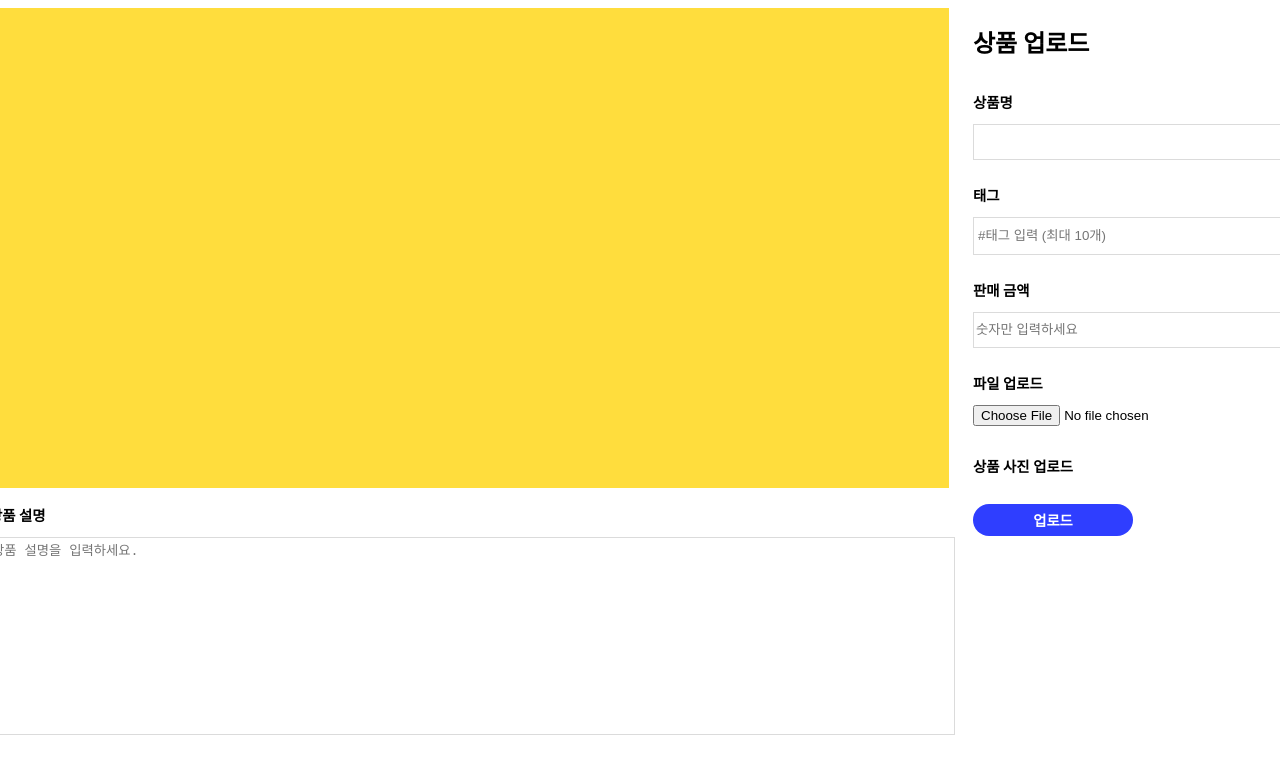
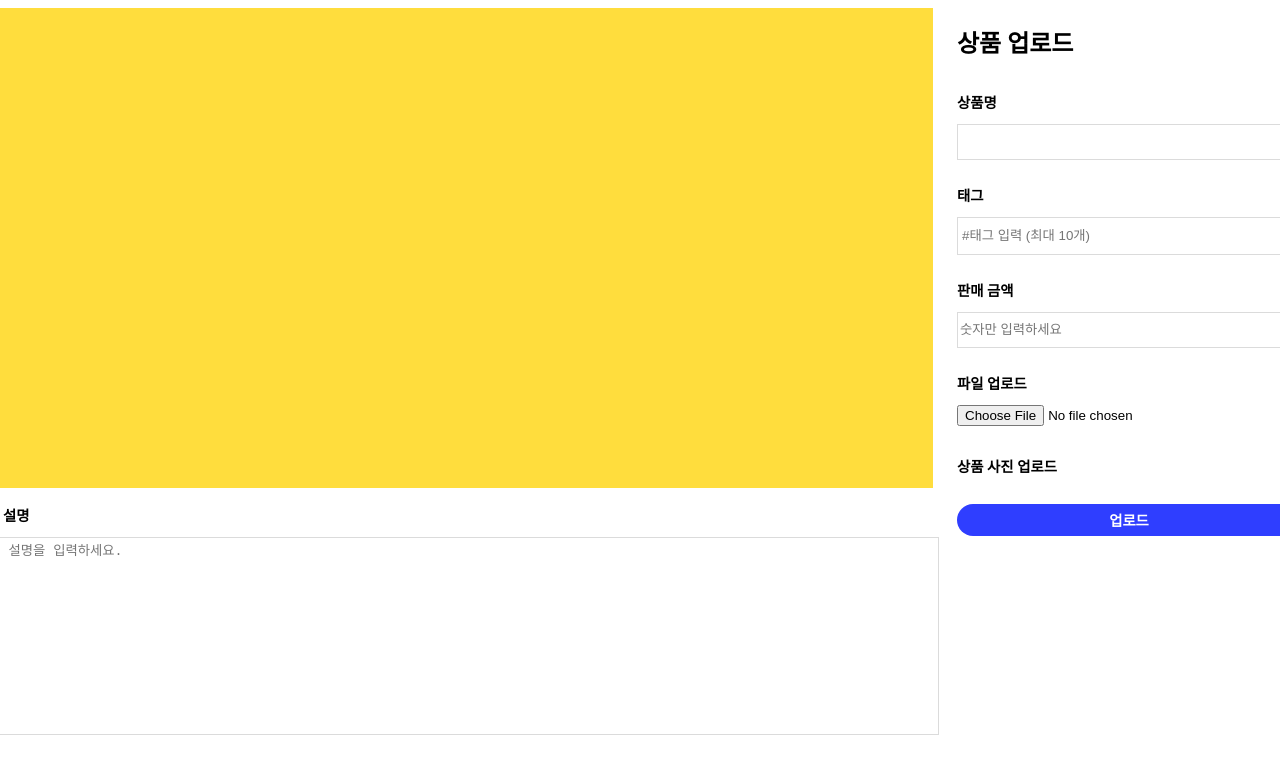
Before and after one commit to MakeAnythingTeam/MakeAnything-Front, a React (Create React App) app: page / in a window 1280 px wide. Shown: the top 774 px of the page. Built offline with nearby package versions, Linux system fonts and the light colour scheme.

Commit message:
fix: 상품 사진 요소 수정

```diff
--- a/src/pages/Upload.jsx
+++ b/src/pages/Upload.jsx
@@ -155,9 +155,9 @@ export default function Main() {
                     <span id="file-names"></span>
                     <h2>상품 사진 업로드</h2>
                     {showImages.map((image, id) => ( // 저장해둔 이미지들을 순회하면서 화면에 이미지 출력
-                        <div key={id}>
+                        <span id="imgSpan" key={id}>
                             <img src={image} alt={`${image}-${id}`} />
-                        </div>
+                        </span>
                     ))}
                     <UploadButton onClick={onClickUpload}>업로드</UploadButton>
                 </GoodsInfoWrap>
@@ -206,7 +206,7 @@ const GoodsDescription = styled.div`
 const GoodsInfoWrap = styled.div`
     /* border: 3px solid red; */
     margin-left: 1.5rem;
-    max-width: 20rem;
+    max-width: 22rem;
 
     h1 {
         font-size: 1.5rem;
@@ -228,6 +228,10 @@ const GoodsInfoWrap = styled.div`
         margin-bottom: 0.3rem;
     }
 
+    #imgSpan {
+        margin-right: 0.3rem;
+    }
+
     #file-names {
         color: #AAAAAA;
         font-size: 0.9rem;
@@ -237,7 +241,7 @@ const GoodsInfoWrap = styled.div`
 `
 
 const GoodsInfoInput = styled.input`
-    width: 19.5rem;
+    width: 21.5rem;
     height: 2rem;
     border: 1px solid #DBDBDB;
 
@@ -302,11 +306,10 @@ const TagInput = styled.input`
 `
 
 const TagText = styled.span`
-
 `
 
 const UploadButton = styled.button`
-    width: 10rem;
+    width: 21.5rem;
     height: 2rem;
     border: none;
     margin: 1rem 0;
```
